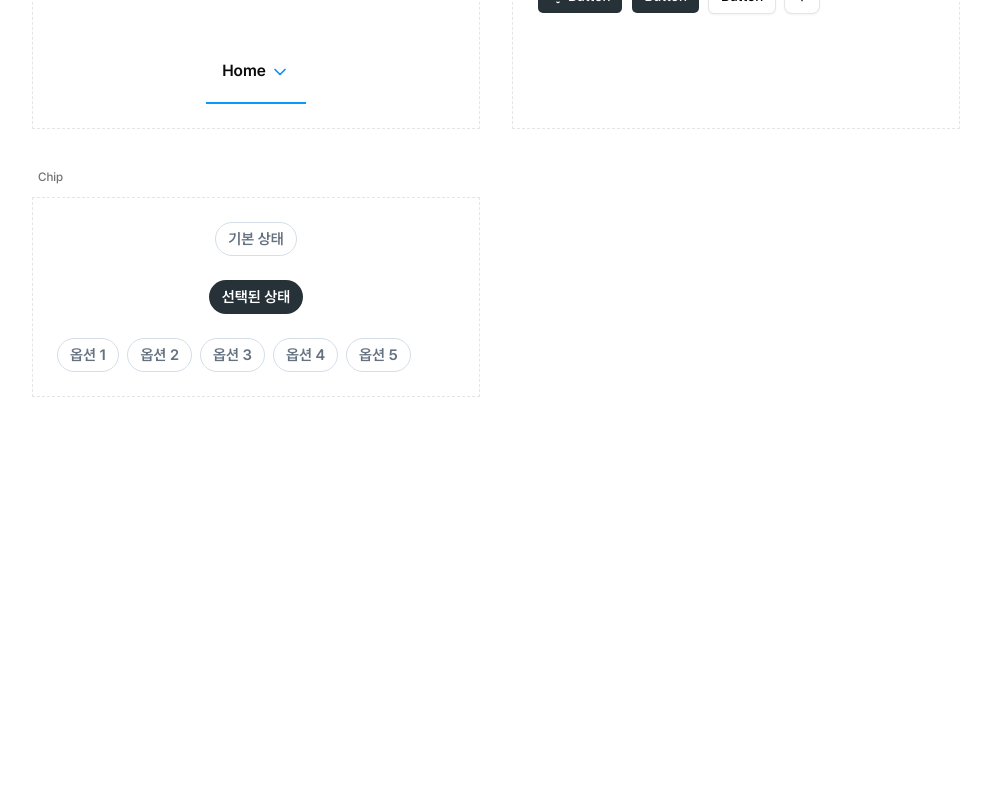
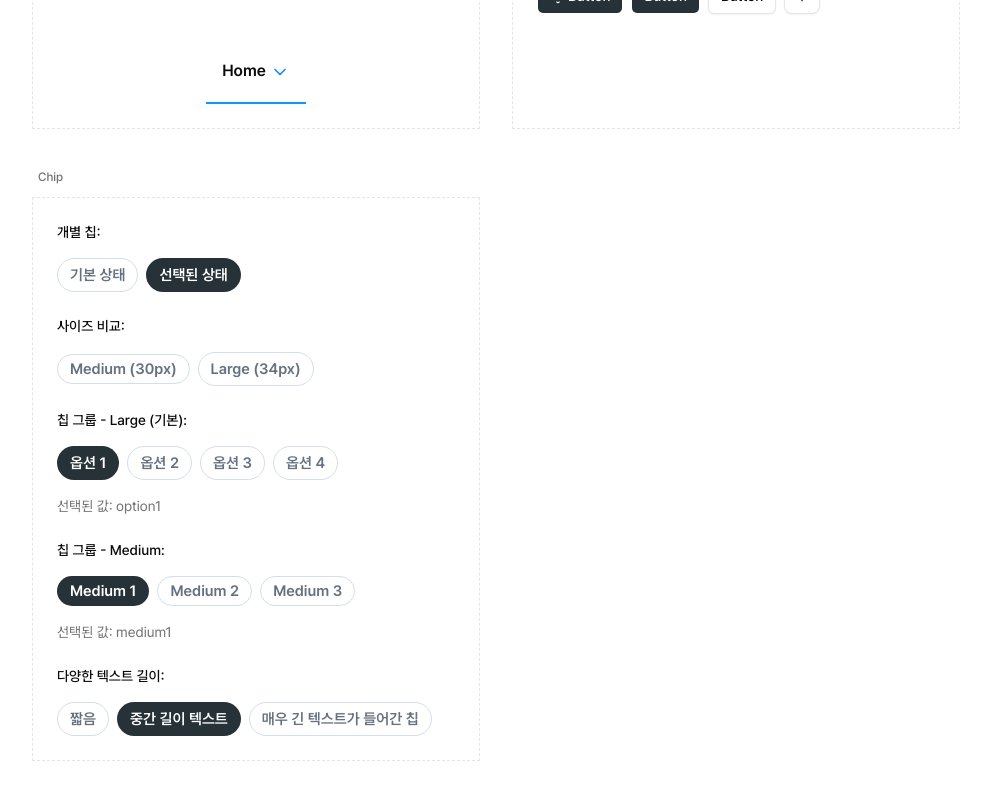
Before and after one commit to Pang-Ho/BSHoldings, a Next.js app: page / in a window 1280 px wide. Shown: the part 809-1609 px from the top of the page, without its empty margins (144-1135 px from the left). Built offline with nearby package versions, Linux system fonts and the light colour scheme.

Commit message:
Feat : chip and tabs

```diff
--- a/src/app/layout.tsx
+++ b/src/app/layout.tsx
@@ -1,17 +1,17 @@
-import type { Metadata } from "next";
-import localFont from "next/font/local";
-import "./globals.css";
+import type { Metadata } from 'next';
+import localFont from 'next/font/local';
+import './globals.css';
 
 const pretendard = localFont({
-  src: "./fonts/PretendardVariable.woff2", // 폰트 파일 경로
-  display: "swap",
-  weight: "45 920",
-  variable: "--font-pretendard", // CSS 변수 이름 정의
+  src: './fonts/PretendardVariable.woff2', // 폰트 파일 경로
+  display: 'swap',
+  weight: '45 920',
+  variable: '--font-pretendard', // CSS 변수 이름 정의
 });
 
 export const metadata: Metadata = {
-  title: "Create Next App",
-  description: "Generated by create next app",
+  title: 'Create Next App',
+  description: 'Generated by create next app',
 };
 
 export default function RootLayout({
@@ -20,7 +20,7 @@
   children: React.ReactNode;
 }>) {
   return (
-    <html lang="en" className={pretendard.variable}>
+    <html lang="ko" className={pretendard.variable}>
       <body className={`font-pretendard antialiased`}>{children}</body>
     </html>
   );
--- a/src/components/chip-example.tsx
+++ b/src/components/chip-example.tsx
@@ -4,8 +4,10 @@
 import { Chip, ChipGroup, ChipGroupItem } from '@/components/ui/chip';
 import * as React from 'react';
 
-export function ChipExample() {
+export default function ChipExample() {
   const [selectedValue, setSelectedValue] = React.useState<string>('option1');
+  const [selectedMediumValue, setSelectedMediumValue] =
+    React.useState<string>('medium1');
 
   return (
     <Example title="Chip" className="items-center justify-center">
@@ -19,9 +21,18 @@
           </div>
         </div>
 
-        {/* 칩 그룹 사용 */}
+        {/* 사이즈 비교 */}
         <div className="space-y-4">
-          <h4 className="text-sm font-medium">칩 그룹 (단일 선택):</h4>
+          <h4 className="text-sm font-medium">사이즈 비교:</h4>
+          <div className="flex gap-2 items-center">
+            <Chip size="medium">Medium (30px)</Chip>
+            <Chip size="large">Large (34px)</Chip>
+          </div>
+        </div>
+
+        {/* 칩 그룹 사용 - Large */}
+        <div className="space-y-4">
+          <h4 className="text-sm font-medium">칩 그룹 - Large (기본):</h4>
           <ChipGroup value={selectedValue} onValueChange={setSelectedValue}>
             <ChipGroupItem value="option1">옵션 1</ChipGroupItem>
             <ChipGroupItem value="option2">옵션 2</ChipGroupItem>
@@ -30,6 +41,23 @@
           </ChipGroup>
           <p className="text-sm text-muted-foreground">
             선택된 값: {selectedValue}
+          </p>
+        </div>
+
+        {/* 칩 그룹 사용 - Medium */}
+        <div className="space-y-4">
+          <h4 className="text-sm font-medium">칩 그룹 - Medium:</h4>
+          <ChipGroup
+            size="medium"
+            value={selectedMediumValue}
+            onValueChange={setSelectedMediumValue}
+          >
+            <ChipGroupItem value="medium1">Medium 1</ChipGroupItem>
+            <ChipGroupItem value="medium2">Medium 2</ChipGroupItem>
+            <ChipGroupItem value="medium3">Medium 3</ChipGroupItem>
+          </ChipGroup>
+          <p className="text-sm text-muted-foreground">
+            선택된 값: {selectedMediumValue}
           </p>
         </div>
 
--- a/src/components/component-example.tsx
+++ b/src/components/component-example.tsx
@@ -95,7 +95,7 @@
   UserIcon,
 } from 'lucide-react';
 
-import { Chip, ChipGroup, ChipGroupItem } from '@/components/ui/chip';
+import ChipExample from '@/components/chip-example';
 import {
   NavigationMenu,
   NavigationMenuContent,
@@ -766,24 +766,3 @@
     </Example>
   );
 }
-
-function ChipExample() {
-  const [selectedValue, setSelectedValue] = React.useState<string>('');
-
-  return (
-    <Example title="Chip" className="items-center justify-center">
-      {/* // 개별 칩 */}
-      <Chip>기본 상태</Chip>
-      <Chip selected>선택된 상태</Chip>
-
-      {/* // 단일 선택 그룹 */}
-      <ChipGroup value={selectedValue} onValueChange={setSelectedValue}>
-        <ChipGroupItem value="option1">옵션 1</ChipGroupItem>
-        <ChipGroupItem value="option2">옵션 2</ChipGroupItem>
-        <ChipGroupItem value="option3">옵션 3</ChipGroupItem>
-        <ChipGroupItem value="option4">옵션 4</ChipGroupItem>
-        <ChipGroupItem value="option5">옵션 5</ChipGroupItem>
-      </ChipGroup>
-    </Example>
-  );
-}
--- a/src/components/ui/chip.tsx
+++ b/src/components/ui/chip.tsx
@@ -11,15 +11,19 @@
     variants: {
       variant: {
         default: [
-          'h-[34px] px-3',
           'text-[var(--button-gray-text-deep)] bg-white border border-[var(--color-button-gray-outlined-border-default)]',
           'hover:text-[var(--primary-800)] hover:bg-white hover:border-[var(--color-button-gray-outlined-border-default)]',
           'data-[selected=true]:text-white data-[selected=true]:bg-[var(--grey-850)] data-[selected=true]:border-transparent',
         ],
       },
+      size: {
+        medium: 'h-[30px] px-3',
+        large: 'h-[34px] px-3',
+      },
     },
     defaultVariants: {
       variant: 'default',
+      size: 'large',
     },
   },
 );
@@ -33,12 +37,12 @@
 
 const Chip = React.forwardRef<HTMLButtonElement, ChipProps>(
   (
-    { className, variant, selected = false, children, onClick, ...props },
+    { className, variant, size, selected = false, children, onClick, ...props },
     ref,
   ) => {
     return (
       <button
-        className={cn(chipVariants({ variant, className }))}
+        className={cn(chipVariants({ variant, size, className }))}
         data-selected={selected}
         ref={ref}
         onClick={onClick}
@@ -62,10 +66,14 @@
   onValueChange?: (value: string) => void;
   children: React.ReactNode;
   className?: string;
+  size?: 'medium' | 'large';
 }
 
 const ChipGroup = React.forwardRef<HTMLDivElement, ChipGroupProps>(
-  ({ value, onValueChange, children, className, ...props }, ref) => {
+  (
+    { value, onValueChange, children, className, size = 'large', ...props },
+    ref,
+  ) => {
     return (
       <div
         ref={ref}
@@ -77,6 +85,7 @@
             const childProps = child.props as ChipGroupItemProps;
             return React.cloneElement(child as React.ReactElement<ChipProps>, {
               ...childProps,
+              size,
               selected: value === childProps.value,
               onClick: () => onValueChange?.(childProps.value),
             });
--- /dev/null
+++ b/src/components/ui/tabs.tsx
@@ -0,0 +1,90 @@
+"use client"
+
+import * as React from "react"
+import { cva, type VariantProps } from "class-variance-authority"
+import { Tabs as TabsPrimitive } from "radix-ui"
+
+import { cn } from "@/lib/utils"
+
+function Tabs({
+  className,
+  orientation = "horizontal",
+  ...props
+}: React.ComponentProps<typeof TabsPrimitive.Root>) {
+  return (
+    <TabsPrimitive.Root
+      data-slot="tabs"
+      data-orientation={orientation}
+      className={cn(
+        "gap-2 group/tabs flex data-[orientation=horizontal]:flex-col",
+        className
+      )}
+      {...props}
+    />
+  )
+}
+
+const tabsListVariants = cva(
+  "rounded-lg p-[3px] group-data-horizontal/tabs:h-9 data-[variant=line]:rounded-none group/tabs-list text-muted-foreground inline-flex w-fit items-center justify-center group-data-[orientation=vertical]/tabs:h-fit group-data-[orientation=vertical]/tabs:flex-col",
+  {
+    variants: {
+      variant: {
+        default: "bg-muted",
+        line: "gap-1 bg-transparent",
+      },
+    },
+    defaultVariants: {
+      variant: "default",
+    },
+  }
+)
+
+function TabsList({
+  className,
+  variant = "default",
+  ...props
+}: React.ComponentProps<typeof TabsPrimitive.List> &
+  VariantProps<typeof tabsListVariants>) {
+  return (
+    <TabsPrimitive.List
+      data-slot="tabs-list"
+      data-variant={variant}
+      className={cn(tabsListVariants({ variant }), className)}
+      {...props}
+    />
+  )
+}
+
+function TabsTrigger({
+  className,
+  ...props
+}: React.ComponentProps<typeof TabsPrimitive.Trigger>) {
+  return (
+    <TabsPrimitive.Trigger
+      data-slot="tabs-trigger"
+      className={cn(
+        "gap-1.5 rounded-md border border-transparent px-2 py-1 text-sm font-medium group-data-[variant=default]/tabs-list:data-active:shadow-sm group-data-[variant=line]/tabs-list:data-active:shadow-none [&_svg:not([class*='size-'])]:size-4 focus-visible:border-ring focus-visible:ring-ring/50 focus-visible:outline-ring text-foreground/60 hover:text-foreground dark:text-muted-foreground dark:hover:text-foreground relative inline-flex h-[calc(100%-1px)] flex-1 items-center justify-center whitespace-nowrap transition-all group-data-[orientation=vertical]/tabs:w-full group-data-[orientation=vertical]/tabs:justify-start focus-visible:ring-[3px] focus-visible:outline-1 disabled:pointer-events-none disabled:opacity-50 [&_svg]:pointer-events-none [&_svg]:shrink-0",
+        "group-data-[variant=line]/tabs-list:bg-transparent group-data-[variant=line]/tabs-list:data-active:bg-transparent dark:group-data-[variant=line]/tabs-list:data-active:border-transparent dark:group-data-[variant=line]/tabs-list:data-active:bg-transparent",
+        "data-active:bg-background dark:data-active:text-foreground dark:data-active:border-input dark:data-active:bg-input/30 data-active:text-foreground",
+        "after:bg-foreground after:absolute after:opacity-0 after:transition-opacity group-data-[orientation=horizontal]/tabs:after:inset-x-0 group-data-[orientation=horizontal]/tabs:after:bottom-[-5px] group-data-[orientation=horizontal]/tabs:after:h-0.5 group-data-[orientation=vertical]/tabs:after:inset-y-0 group-data-[orientation=vertical]/tabs:after:-right-1 group-data-[orientation=vertical]/tabs:after:w-0.5 group-data-[variant=line]/tabs-list:data-active:after:opacity-100",
+        className
+      )}
+      {...props}
+    />
+  )
+}
+
+function TabsContent({
+  className,
+  ...props
+}: React.ComponentProps<typeof TabsPrimitive.Content>) {
+  return (
+    <TabsPrimitive.Content
+      data-slot="tabs-content"
+      className={cn("text-sm flex-1 outline-none", className)}
+      {...props}
+    />
+  )
+}
+
+export { Tabs, TabsList, TabsTrigger, TabsContent, tabsListVariants }
```
